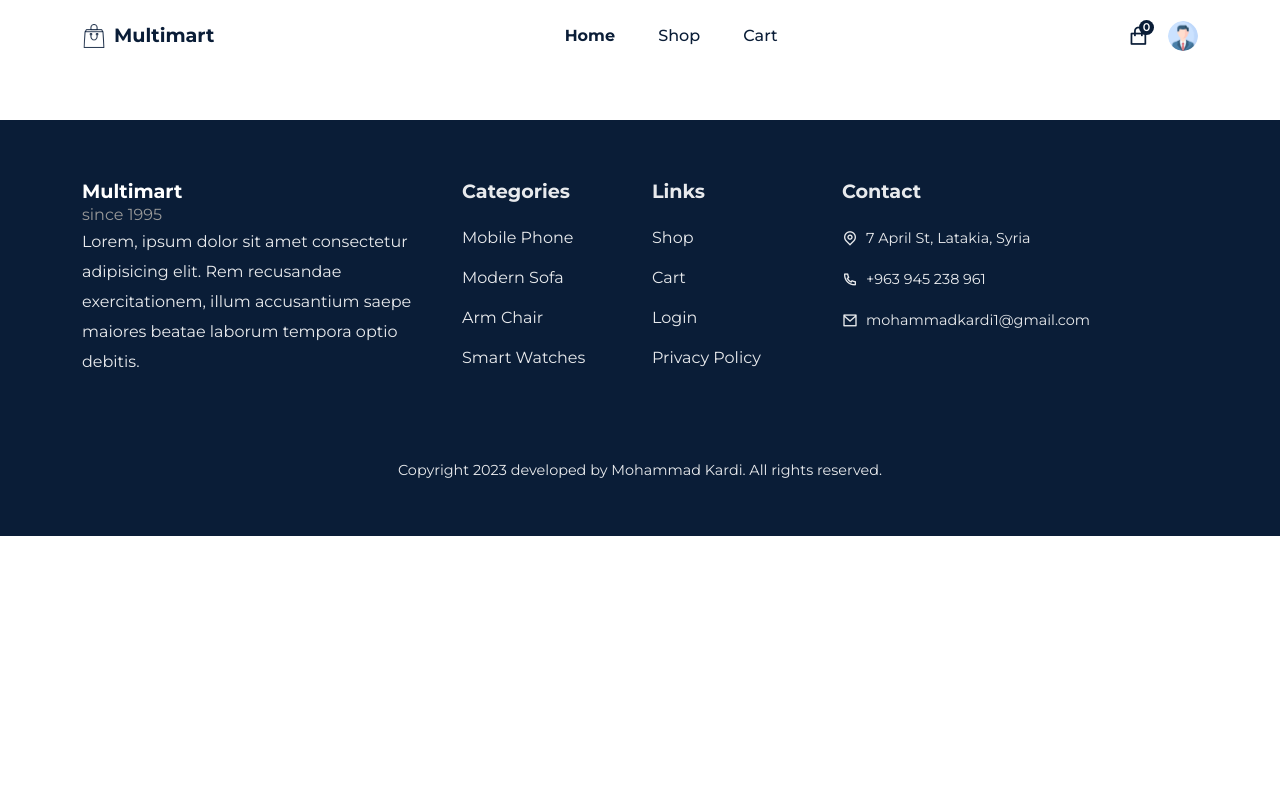
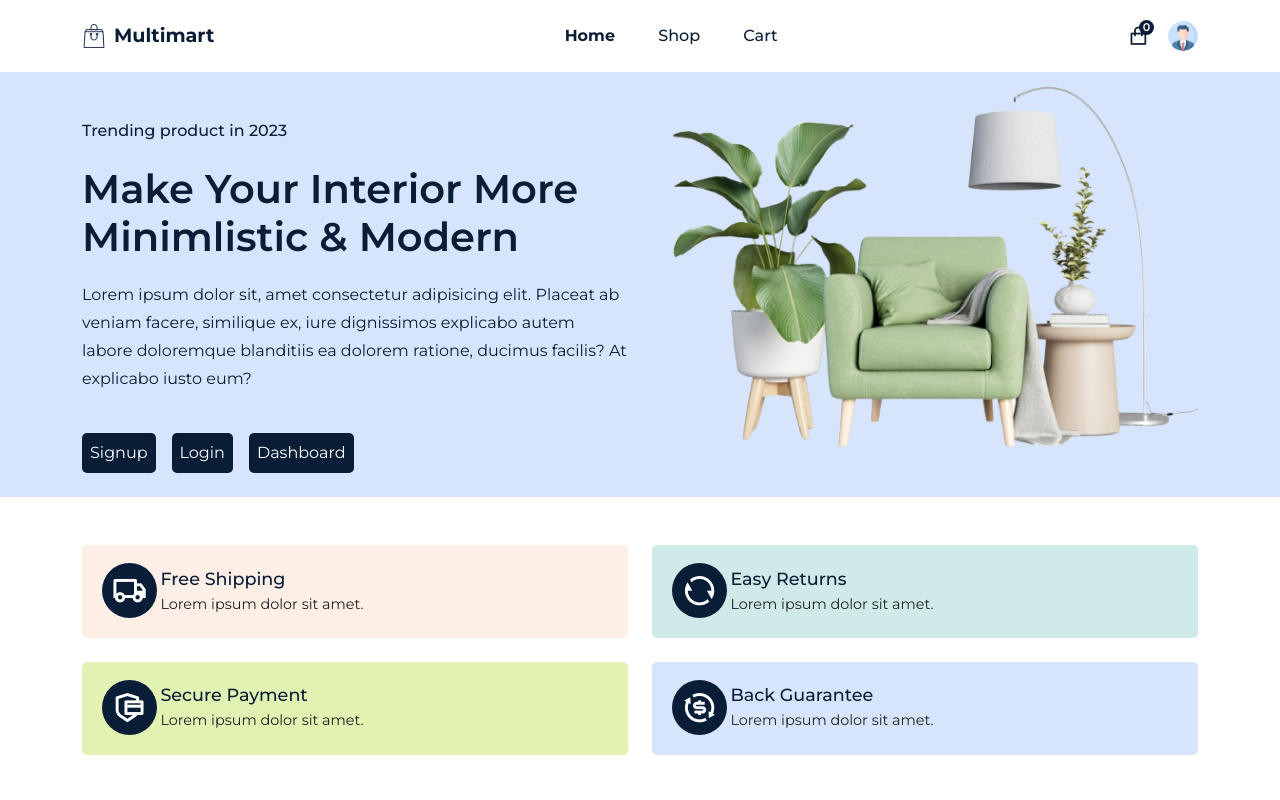
Before and after one commit to Mohammadkardi1/multimart-ecommerce-full-stack, a React (Create React App) app: page /home in a window 1280 px wide. Shown: the top 800 px of the page. Built offline with nearby package versions, Linux system fonts and the light colour scheme; no server answers; the database is empty.

Commit message:
modify routes

```diff
--- a/src/routers/Routers.js
+++ b/src/routers/Routers.js
@@ -17,8 +17,8 @@
 export const Routers = () => {
     return (
         <Routes>
-            {/* <Route path='/' element={<Navigate to="home"/>}/> */}
-            <Route path='/' element={<Home/>}/>
+            <Route path='/' element={<Navigate to="home"/>}/>
+            <Route path='home' element={<Home/>}/>
             <Route path='shop' element={<Shop/>}/>
             <Route path='shop/:id' element={<ProductDetails/>}/>
             <Route path='cart' element={<Cart/>}/>
```
